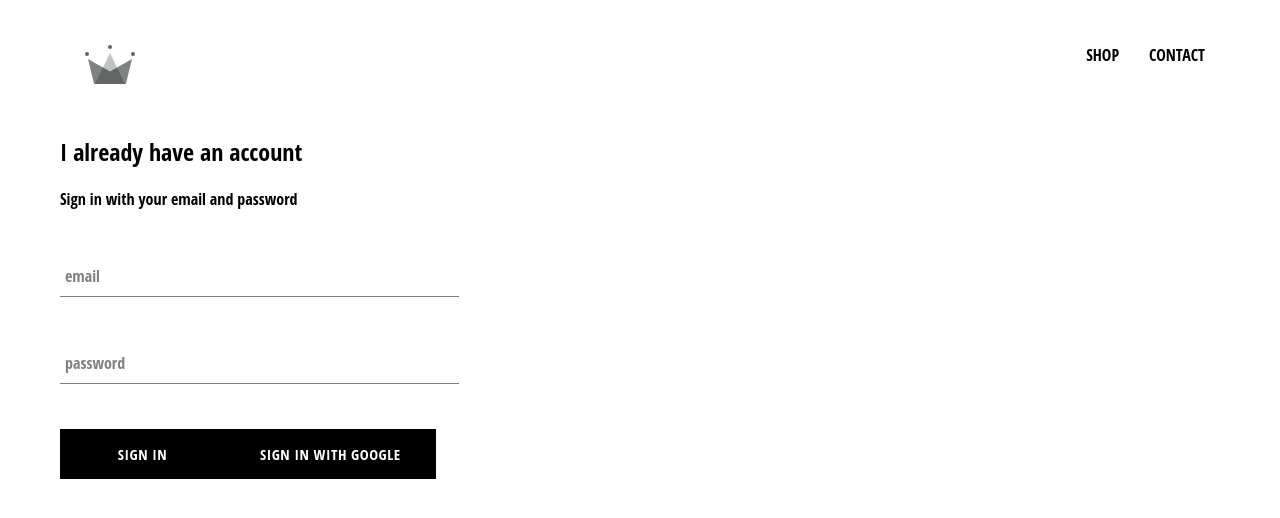
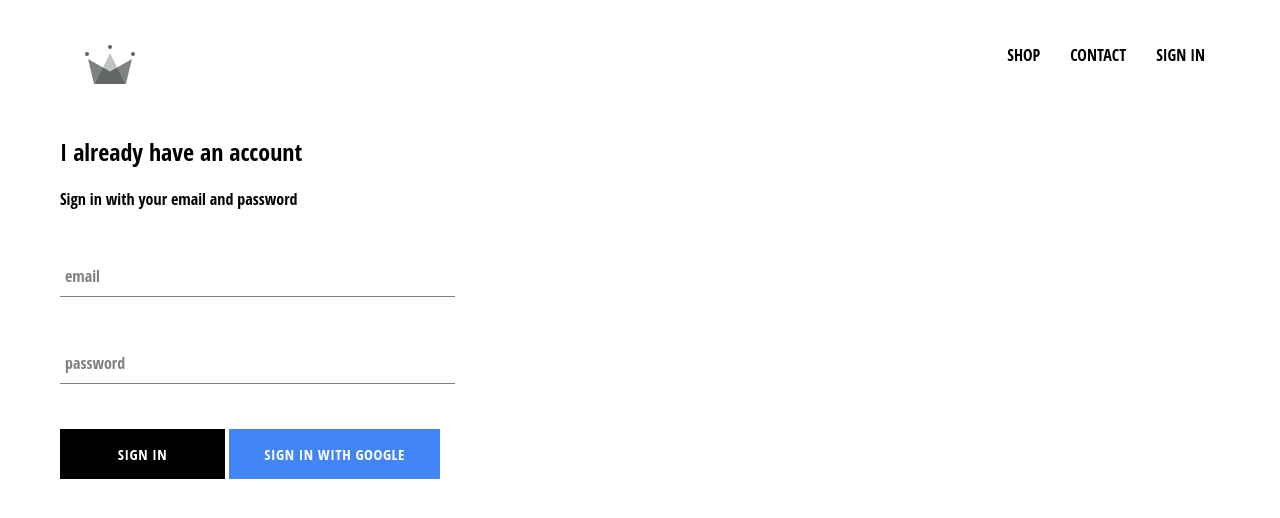
Before and after one commit to jgumerove/e-commerce-site, a React (Create React App) app: page /signin in a window 1280 px wide. Shown: the top 518 px of the page. Built offline with nearby package versions, Linux system fonts and the light colour scheme; no server answers; a web font is replaced by a local one.

Commit message:
firebase

```diff
--- a/src/App.js
+++ b/src/App.js
@@ -5,12 +5,35 @@ import HomePage from './pages/homepage/homepage.component';
 import ShopPage from './pages/shop/shop.component';
 import Header from './components/header/header.component';
 import SignInAndSignUp from './pages/sign-in-and-sign-up/sign-in-and-sign-up.component';
+import {auth} from './firebase/firebase.utils'
 
 
-function App() {
+class App extends React.Component{
+  constructor(){
+    super()
+    this.state = {
+      currentUser: null
+    }
+  }
+
+  unsubscribeFromAuth = null
+
+  componentDidMount(){
+    this.unsubscribeFromAuth = auth.onAuthStateChanged(user => {
+      this.setState({
+        currentUser: user
+      })
+      console.log(user)
+    })
+  }
+
+  componentWillUnmount(){
+    this.unsubscribeFromAuth()
+  }
+  render() {
   return (
     <div>
-      <Header />
+      <Header currentUser={this.state.currentUser}/>
       <Switch>
         <Route exact path='/' component={HomePage} />
         <Route path='/shop' component={ShopPage}/>
@@ -18,6 +41,7 @@ function App() {
       </Switch>
     </div>
   );
+  }
 }
 
 export default App;
--- a/src/components/custom-button/custom-button.component.jsx
+++ b/src/components/custom-button/custom-button.component.jsx
@@ -1,8 +1,8 @@
 import React from 'react';
 import './custom-button.styles.scss'
 
-const CustomButton = ({children, ...otherProps}) => (
-    <button className='custom-button' {...otherProps}>
+const CustomButton = ({children, isGoogleSignIn, ...otherProps}) => (
+    <button className={`${isGoogleSignIn ? 'google-sign-in' : ''} custom-button`} {...otherProps}>
         {children}
     </button>
 )
--- a/src/components/custom-button/custom-button.styles.scss
+++ b/src/components/custom-button/custom-button.styles.scss
@@ -19,4 +19,14 @@
       color: black;
       border: 1px solid black;
     }
+
+    &.google-sign-in {
+      background-color: #4285f4;
+      color: white;
+
+      &:hover {
+        background-color: #357ae8;
+        border: none;
+      }
+    }
   }
--- a/src/components/header/header.component.jsx
+++ b/src/components/header/header.component.jsx
@@ -2,8 +2,9 @@ import React from 'react';
 import {Link} from 'react-router-dom';
 import {ReactComponent as Logo} from '../../assets/crown.svg';
 import './header.styles.scss';
+import {auth} from '../../firebase/firebase.utils'
 
-const Header = () => (
+const Header = ({currentUser}) => (
     <div className="header">
         <Link className='logo-container' to='/'>
             <Logo className="logo"/>
@@ -15,6 +16,12 @@ const Header = () => (
             <Link className='option' to='/shop'>
                 CONTACT
             </Link>
+            {
+                currentUser ?
+                <div className='option' onClick={() => auth.signOut()}>SIGN OUT</div>
+                :
+                <Link className='option' to='/signin'>SIGN IN</Link>
+            }
         </div>
     </div>
 )
--- a/src/components/header/header.styles.scss
+++ b/src/components/header/header.styles.scss
@@ -20,6 +20,7 @@
 
       .option {
         padding: 10px 15px;
+        cursor: pointer;
       }
     }
   }
--- a/src/components/sign-in/sign-in.component.jsx
+++ b/src/components/sign-in/sign-in.component.jsx
@@ -32,8 +32,10 @@ class SignIn extends React.Component {
                 <form onSubmit={this.handleSubmit}>
                     <FormInput name='email' type='email' value={this.state.email} handleChange={this.handleChange} label='email' required />
                     <FormInput name='password' type='password' value={this.state.password} handleChange={this.handleChange} label='password' required />
+                    <div className='buttons'>
                     <CustomButton type='submit'>Sign In</CustomButton>
-                    <CustomButton onClick={signInWithGoogle}>{''}Sign In with Google{''}</CustomButton>
+                    <CustomButton onClick={signInWithGoogle} isGoogleSignIn>Sign In with Google</CustomButton>
+                    </div>
                 </form>
             </div>
         )
--- a/src/components/sign-in/sign-in.styles.scss
+++ b/src/components/sign-in/sign-in.styles.scss
@@ -1,9 +1,14 @@
 .sign-in {
-    width: 30vw;
+    width: 380px;
     display: flex;
     flex-direction: column;
 
     .title{
         margin: 10px 0;
     }
+
+    .buttons {
+        display: flex;
+        justify-content: space-between;
+    }
 }
```
